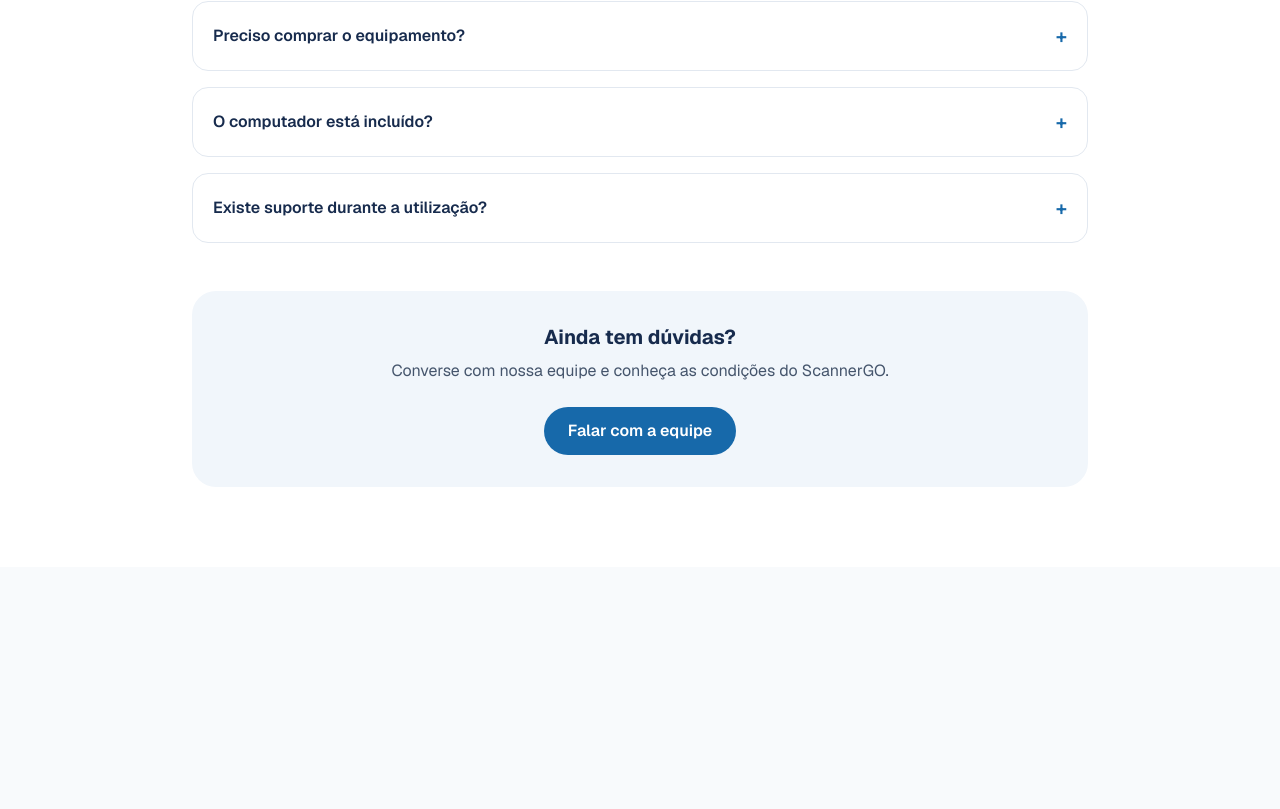
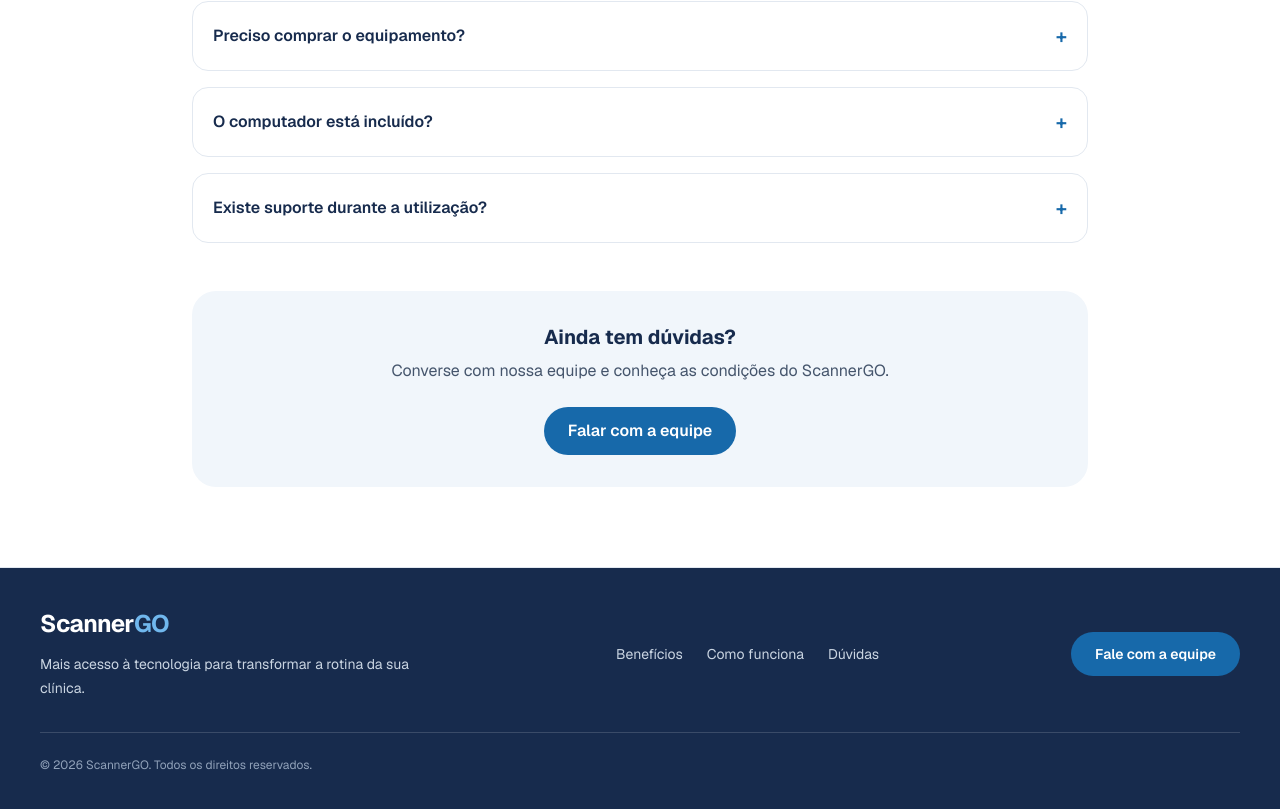
Before and after one commit to AnaBeat/scannergo, a Next.js app: page / in a window 1280 px wide. Shown: the part 3108-3917 px from the top of the page. Before the commit the page ends 3675 px from the top, so only its background shows below. Built offline with nearby package versions, Linux system fonts and the light colour scheme.

Commit message:
diciona rodapé à landing page" git push

```diff
--- a/app/page.tsx
+++ b/app/page.tsx
@@ -567,13 +567,59 @@ export default function Home() {
                 href="https://wa.me/5562981720585"
                 target="_blank"
                 rel="noopener noreferrer"
-                className="mt-6 inline-flex rounded-full bg-[#1769aa] px-6 py-3 font-semibold !text-white transition hover:bg-[#105487]"
+                className="mt-6 inline-flex rounded-full bg-[#1769aa] px-6 py-3 font-semibold text-white! transition hover:bg-[#105487]"
               >
                 Falar com a equipe
               </a>
             </div>
           </div>
         </section>
+
+        {/* Rodapé */}
+        <footer className="border-t border-slate-200 bg-[#172b4d] px-6 py-10 text-white! lg:px-10">
+          <div className="mx-auto flex max-w-7xl flex-col gap-8 md:flex-row md:items-center md:justify-between">
+            <div>
+              <a
+                href="#"
+                className="text-2xl font-bold tracking-tight text-white!"
+              >
+                Scanner<span className="text-[#70b7ed]">GO</span>
+              </a>
+              <p className="mt-3 max-w-sm text-sm leading-6 text-slate-300">
+                Mais acesso à tecnologia para transformar a rotina da sua
+                clínica.
+              </p>
+            </div>
+
+            <nav className="flex flex-wrap gap-x-6 gap-y-3 text-sm text-slate-300">
+              <a href="#beneficios" className="transition hover:text-white">
+                Benefícios
+              </a>
+              <a href="#como-funciona" className="transition hover:text-white">
+                Como funciona
+              </a>
+              <a href="#duvidas" className="transition hover:text-white">
+                Dúvidas
+              </a>
+            </nav>
+
+            <a
+              href="https://wa.me/5562981720585"
+              target="_blank"
+              rel="noopener noreferrer"
+              className="inline-flex w-fit rounded-full bg-[#1769aa] px-6 py-3 text-sm font-semibold text-white! transition hover:bg-[#105487]"
+            >
+              Fale com a equipe
+            </a>
+          </div>
+
+          <div className="mx-auto mt-8 max-w-7xl border-t border-white/15 pt-6">
+            <p className="text-xs text-slate-400">
+              © {new Date().getFullYear()} ScannerGO. Todos os direitos
+              reservados.
+            </p>
+          </div>
+        </footer>
       </main>
     </div>
   );
```
